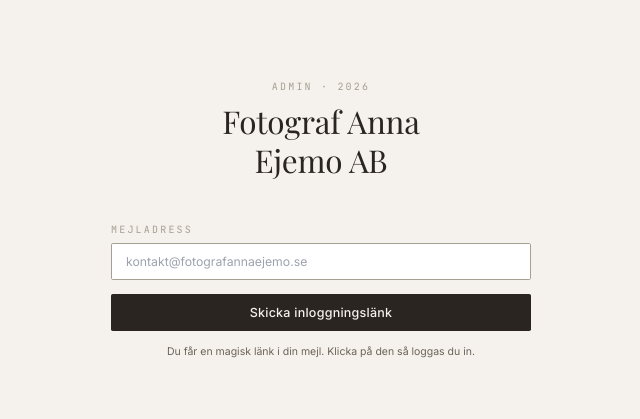
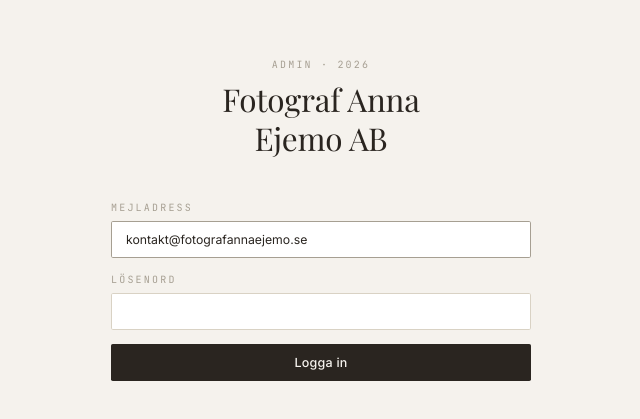
Before and after one commit to annaejemo-crm/anna-admin, a Next.js app: page /login in a window 1280 px wide. Shown: the part 181-600 px from the top of the page, without its empty margins (319-959 px from the left). Built offline with nearby package versions, Linux system fonts and the light colour scheme.

Commit message:
Update login form to email+password

```diff
--- a/app/login/page.tsx
+++ b/app/login/page.tsx
@@ -1,10 +1,9 @@
 import { login } from './actions';
 
-export default function LoginPage({
-  searchParams,
-}: {
-  searchParams: Promise<{ error?: string; sent?: string }>;
-}) {
+export default async function LoginPage({ searchParams }) {
+  const params = await searchParams;
+  const error = params?.error;
+
   return (
     <main className="min-h-screen flex items-center justify-center px-6">
       <div className="w-full max-w-[420px]">
@@ -13,33 +12,6 @@ export default function LoginPage({
           <h1 className="font-serif text-4xl leading-tight">Fotograf Anna<br />Ejemo AB</h1>
         </div>
 
-        <LoginForm searchParams={searchParams} />
-      </div>
-    </main>
-  );
-}
-
-async function LoginForm({
-  searchParams,
-}: {
-  searchParams: Promise<{ error?: string; sent?: string }>;
-}) {
-  const params = await searchParams;
-  const error = params?.error;
-  const sent = params?.sent;
-
-  if (sent) {
-    return (
-      <div className="bg-white border border-line-soft rounded-sm p-6 text-center">
-        <div className="font-serif text-xl mb-2">Logga in via mejl</div>
-        <p className="text-ink-muted text-sm leading-relaxed">
-          En inloggningslänk är skickad till din mejl. Öppna den för att logga in.
-        </p>
-      </div>
-    );
-  }
-
-  return (
         <form action={login} className="space-y-4">
           <div>
             <label className="eyebrow block mb-1.5">Mejladress</label>
@@ -48,8 +20,18 @@ async function LoginForm({
               name="email"
               required
               autoFocus
+              defaultValue="kontakt@fotografannaejemo.se"
               className="w-full bg-white border border-line rounded-sm px-4 py-2.5 text-sm focus:outline-none focus:border-ink-faint"
-          placeholder="kontakt@fotografannaejemo.se"
+            />
+          </div>
+
+          <div>
+            <label className="eyebrow block mb-1.5">Lösenord</label>
+            <input
+              type="password"
+              name="password"
+              required
+              className="w-full bg-white border border-line rounded-sm px-4 py-2.5 text-sm focus:outline-none focus:border-ink-faint"
             />
           </div>
 
@@ -57,11 +39,9 @@ async function LoginForm({
             <div className="text-danger text-xs">{error}</div>
           )}
 
-      <button type="submit" className="btn w-full">Skicka inloggningslänk</button>
-
-      <p className="text-xs text-ink-muted text-center mt-6">
-        Du får en magisk länk i din mejl. Klicka på den så loggas du in.
-      </p>
+          <button type="submit" className="btn w-full">Logga in</button>
         </form>
+      </div>
+    </main>
   );
 }
```
Lines whose indentation alone changed are shown as unchanged.
